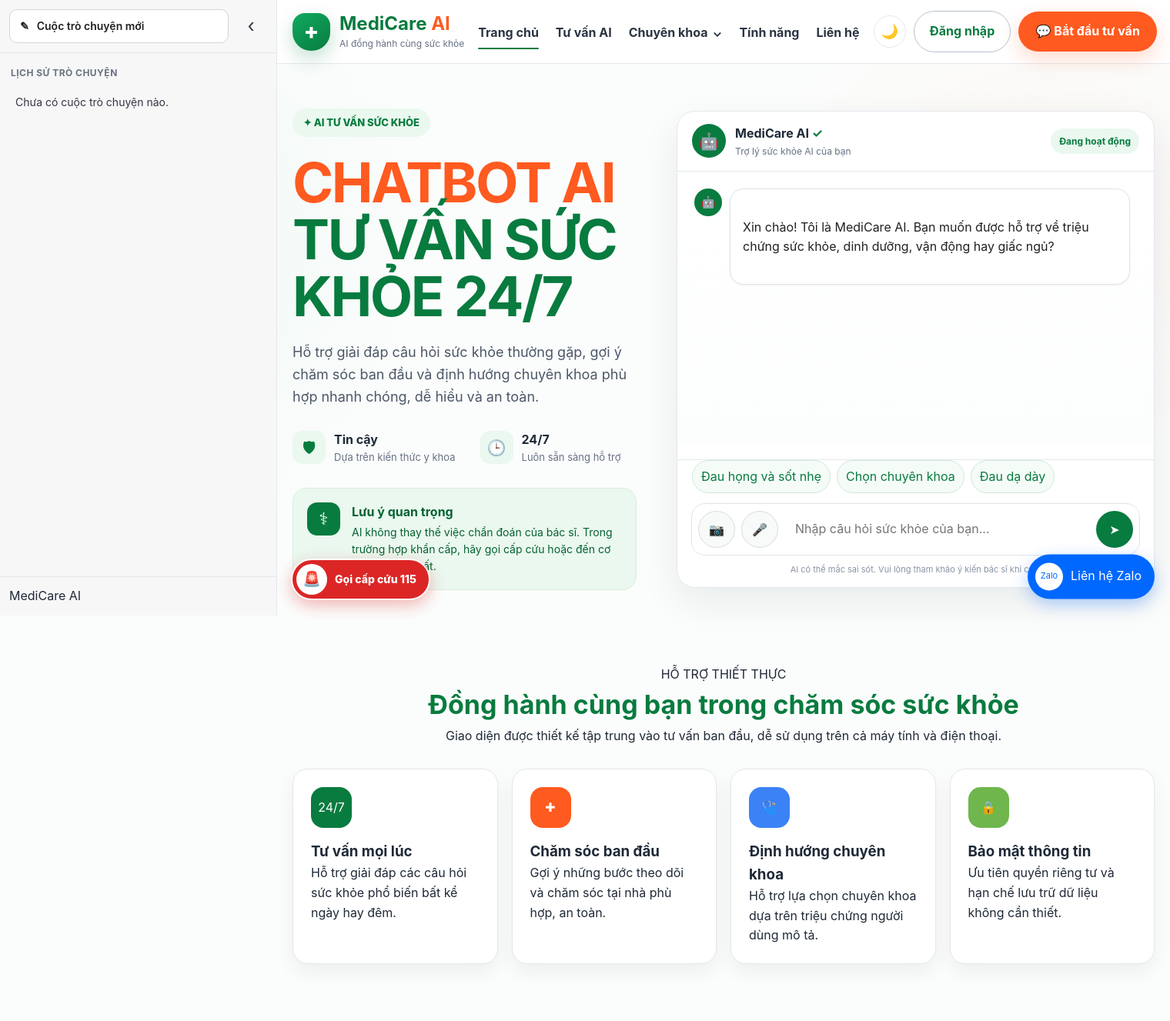
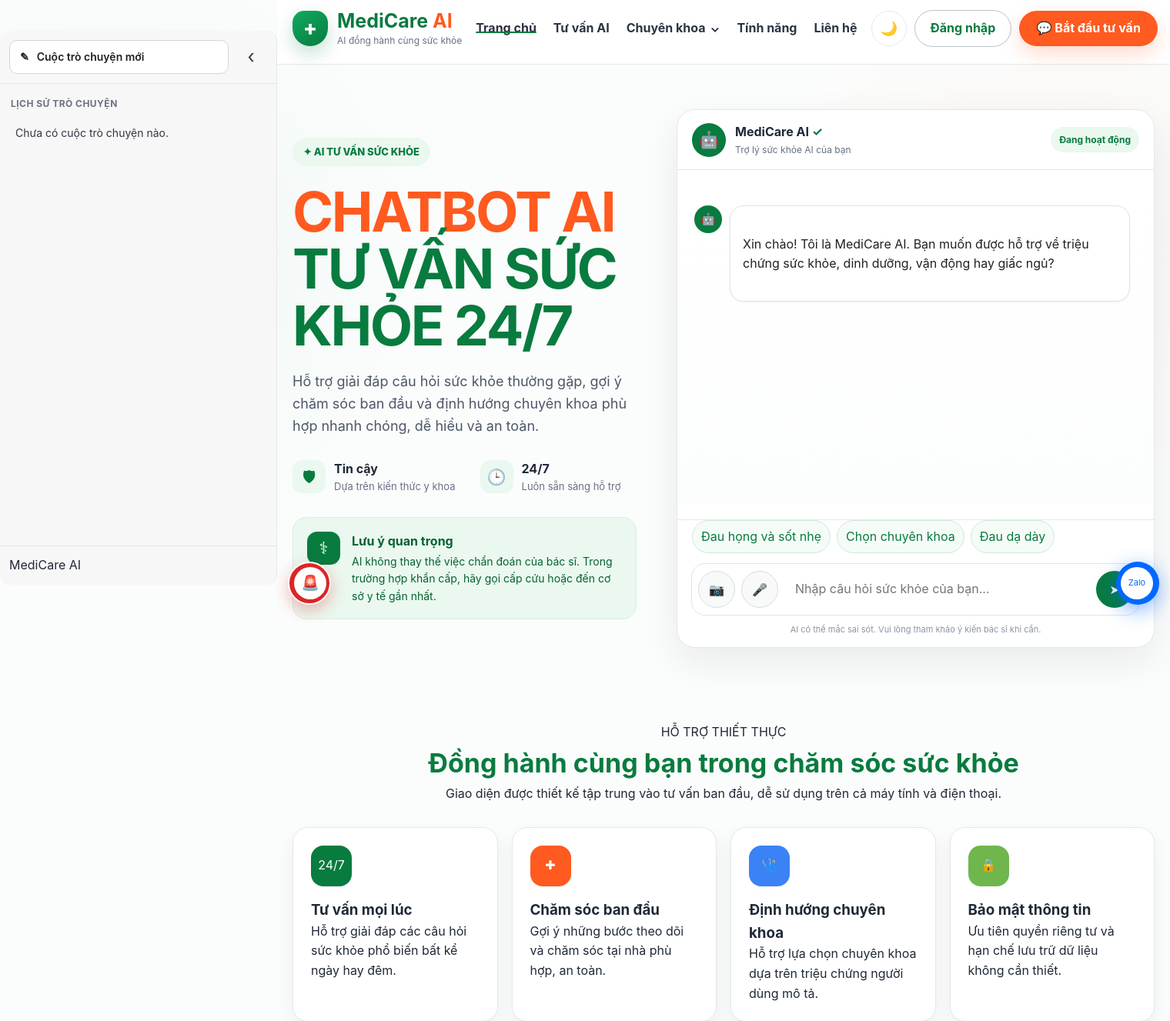
Before and after one commit to hunglai1h3-source/du-an-1--nhom-6-chatbot-AI, a Flask app: page / in a window 1520 px wide. Shown: the top 1327 px of the page at 77% size. Run offline with Flask 3, Linux system fonts and the light colour scheme.

Commit message:
update giao dien

```diff
--- a/Workshop1/static/style.css
+++ b/Workshop1/static/style.css
@@ -2719,3 +2719,200 @@ body.dark-mode
     animation: none !important;
   }
 }
+/* Tăng chiều cao toàn bộ khung chat */
+.chat-card {
+  height: 800px !important;
+  min-height: 700px !important;
+  max-height: 700px !important;
+
+  display: flex !important;
+  flex-direction: column !important;
+}
+
+/* Phần nội dung tự giãn theo chiều cao mới */
+.chat-body {
+  flex: 1 1 auto !important;
+  min-height: 0 !important;
+  overflow-y: auto !important;
+}
+/* Thu ngắn sidebar */
+.conversation-sidebar {
+  top: 40px !important;
+  bottom: 40px !important;
+
+  height: auto !important;
+  min-height: 0 !important;
+
+  border-radius: 14px !important;
+  overflow: hidden !important;
+  }
+  /* ==================================================
+   NÚT NỔI THU GỌN — KHÔNG CHE NỘI DUNG
+================================================== */
+
+/* Thiết lập chung */
+.emergency-floating,
+.zalo-floating {
+  width: 56px !important;
+  min-width: 56px !important;
+  height: 56px !important;
+  min-height: 56px !important;
+
+  padding: 6px !important;
+  gap: 8px !important;
+
+  overflow: hidden !important;
+  white-space: nowrap !important;
+
+  transition:
+    width 0.25s ease,
+    transform 0.2s ease,
+    box-shadow 0.2s ease !important;
+}
+
+/* Nút 115 */
+.emergency-floating {
+  left: 14px !important;
+  bottom: 14px !important;
+}
+
+/* Khi sidebar mở */
+@media (min-width: 901px) {
+  body:not(.sidebar-collapsed)
+  .emergency-floating {
+    left: calc(
+      var(--sidebar-width, 360px) + 14px
+    ) !important;
+  }
+}
+
+/* Nút Zalo */
+.zalo-floating {
+  right: 14px !important;
+  bottom: 14px !important;
+}
+
+/* Kích thước icon */
+.emergency-floating-icon,
+.zalo-circle {
+  width: 42px !important;
+  height: 42px !important;
+  min-width: 42px !important;
+  flex: 0 0 42px !important;
+}
+
+/* Ẩn chữ khi chưa rê chuột */
+.emergency-floating-text,
+.zalo-text {
+  max-width: 0 !important;
+  opacity: 0 !important;
+  overflow: hidden !important;
+
+  transition:
+    max-width 0.25s ease,
+    opacity 0.2s ease !important;
+}
+
+/* Rê chuột mới mở rộng */
+.emergency-floating:hover,
+.emergency-floating:focus-visible {
+  width: 190px !important;
+}
+
+.zalo-floating:hover,
+.zalo-floating:focus-visible {
+  width: 170px !important;
+}
+
+.emergency-floating:hover
+.emergency-floating-text,
+.emergency-floating:focus-visible
+.emergency-floating-text,
+.zalo-floating:hover
+.zalo-text,
+.zalo-floating:focus-visible
+.zalo-text {
+  max-width: 150px !important;
+  opacity: 1 !important;
+}
+
+/* Chỉ phát sáng nhẹ, không nhảy lên xuống */
+.emergency-floating {
+  animation: emergencyGlow 1.8s ease-in-out infinite !important;
+}
+
+.zalo-floating {
+  animation: zaloGlow 2s ease-in-out infinite !important;
+}
+
+/* Điện thoại: giữ dạng hình tròn */
+@media (max-width: 600px) {
+  .emergency-floating,
+  .zalo-floating,
+  .emergency-floating:hover,
+  .zalo-floating:hover {
+    width: 52px !important;
+    min-width: 52px !important;
+    height: 52px !important;
+  }
+
+  .emergency-floating-text,
+  .zalo-text {
+    display: none !important;
+  }
+}
+/* Thu ngắn thanh menu trên cùng */
+.site-header {
+  min-height: 84px !important;
+}
+
+.site-header .navbar {
+  min-height: 74px !important;
+  padding-top: 8px !important;
+  padding-bottom: 8px !important;
+}
+
+/* Thu nhỏ logo */
+.site-header .logo-mark {
+  width: 46px !important;
+  height: 46px !important;
+  flex: 0 0 46px !important;
+  font-size: 27px !important;
+}
+
+.site-header .logo-copy strong {
+  font-size: 25px !important;
+}
+
+.site-header .logo-copy small {
+  font-size: 12px !important;
+}
+
+/* Thu nhỏ menu */
+.site-header .nav-links a,
+.site-header .dropdown-trigger {
+  padding-top: 9px !important;
+  padding-bottom: 9px !important;
+}
+
+/* Thu nhỏ các nút bên phải */
+.site-header .header-actions .btn {
+  min-height: 46px !important;
+  padding: 10px 20px !important;
+}
+
+.site-header .theme-btn {
+  width: 46px !important;
+  height: 46px !important;
+}
+
+/* Thu nhỏ nút menu bên trái */
+.mobile-menu-btn,
+.sidebar-open-btn {
+  width: 46px !important;
+  height: 46px !important;
+}
+/* Đẩy riêng lời chào đầu tiên xuống */
+#chatBody > .message-row:first-child {
+  margin-top: 24px !important;
+}
```
